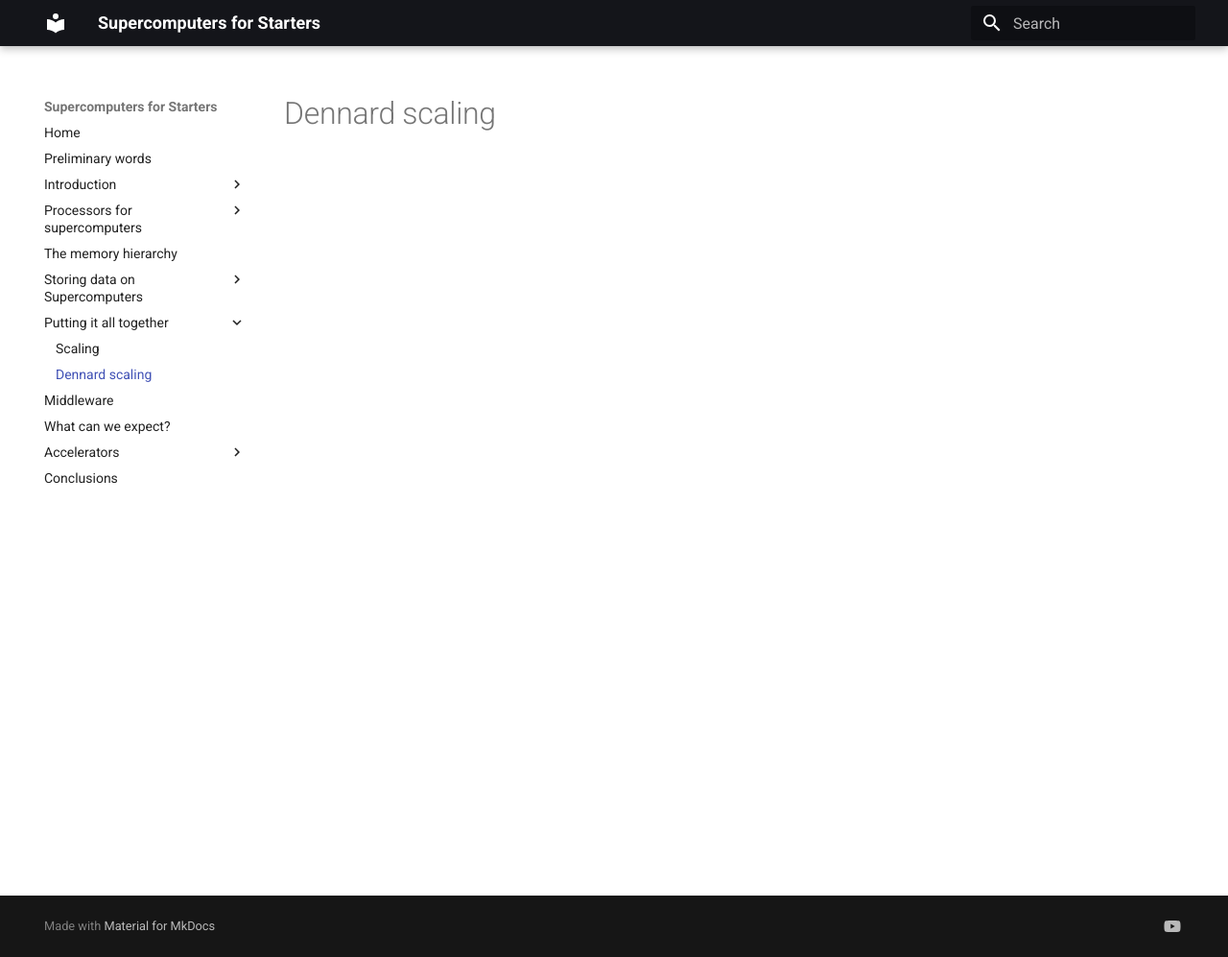
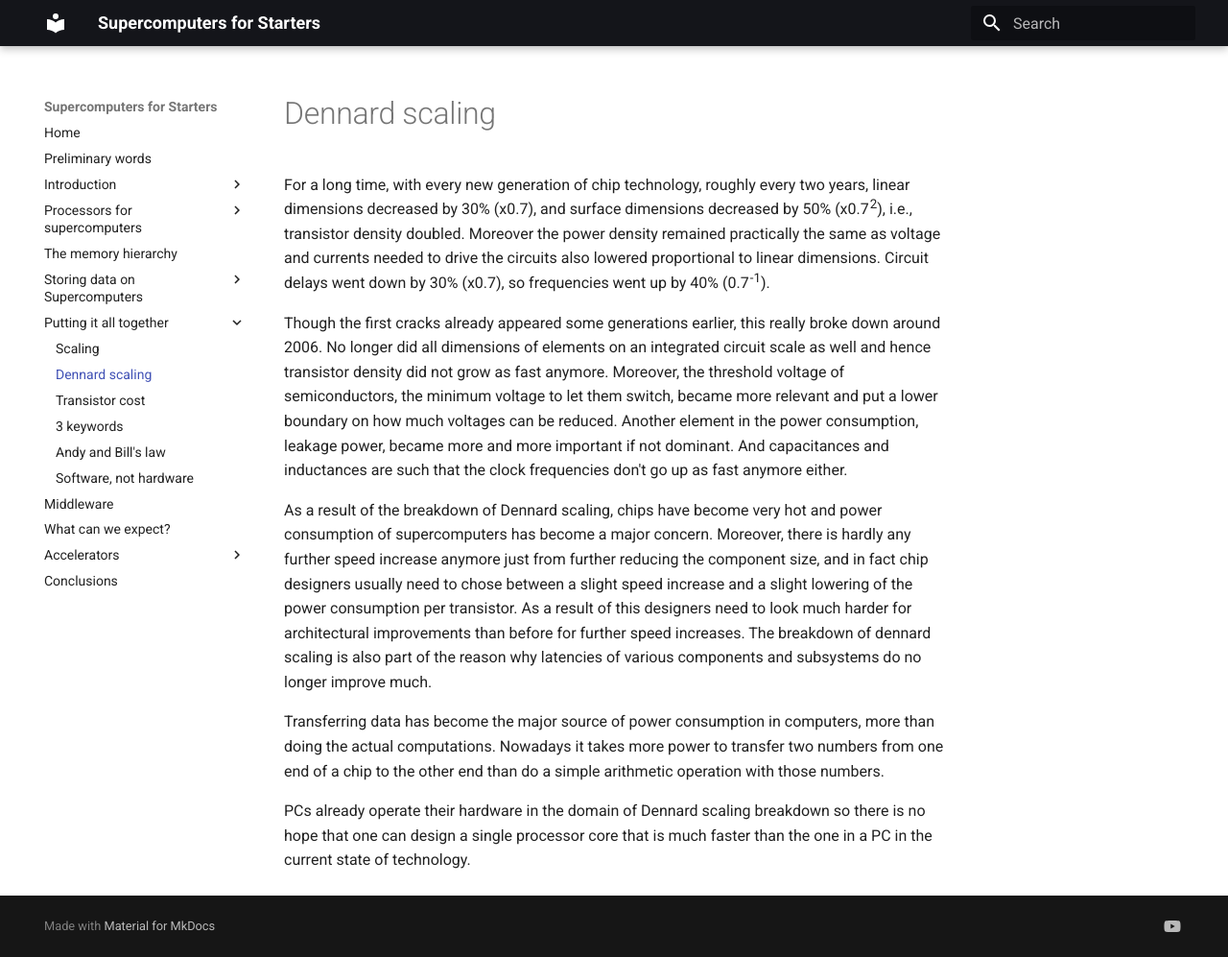
Before and after one commit to klust/SupercomputersForStarters, an MkDocs documentation site: the page built from docs/5_Summary1/05_02_Dennard_scaling.md, in a window 1280 px wide and 997 px high. Shown: the whole window at 96% size. Built offline with MkDocs 1.6.1 and Material for MkDocs 9.7.7, drawn with Linux system fonts in a browser that asks for light colours.

Commit message:
Adding sections about Dennard scaling and transistor cost, and the remainder of the structure of the chapter.

```diff
--- a/docs/5_Summary1/05_02_Dennard_scaling.md
+++ b/docs/5_Summary1/05_02_Dennard_scaling.md
@@ -1 +1,40 @@
 # Dennard scaling
+
+For a long time, with every new generation of chip technology, roughly
+every two years,
+linear dimensions decreased by 30% (x0.7),
+and surface dimensions decreased by 50% (x0.7<sup>2</sup>), i.e.,
+transistor density doubled.
+Moreover the power density remained practically the same as voltage and currents
+needed to drive the circuits also lowered proportional to linear dimensions.
+Circuit delays went down by 30% (x0.7), so frequencies went up by
+40% (0.7<sup>-1</sup>).
+
+Though the first cracks already appeared some generations earlier, this really
+broke down around 2006.
+No longer did all dimensions of elements on an integrated circuit scale as well
+and hence transistor density did not grow as fast anymore.
+Moreover, the threshold voltage of semiconductors, the minimum voltage to let them
+switch, became more relevant and put a lower boundary on how much voltages can be
+reduced. Another element in the power consumption, leakage power, became more and
+more important if not dominant.
+And capacitances and inductances are such that the clock frequencies don't go up
+as fast anymore either.
+
+As a result of the breakdown of Dennard scaling, chips have become very hot and
+power consumption of supercomputers has become a major concern.
+Moreover, there is hardly any further speed increase anymore just from further
+reducing the component size, and in fact chip designers usually need to chose between
+a slight speed increase and a slight lowering of the power consumption per transistor.
+As a result of this designers need to look much harder for architectural improvements than
+before for further speed increases.
+The breakdown of dennard scaling is also part of the reason why latencies of various components
+and subsystems do no longer improve much.
+
+Transferring data has become the major source of power consumption in computers, more than
+doing the actual computations. Nowadays it takes more power to transfer two numbers from
+one end of a chip to the other end than do a simple arithmetic operation with those numbers.
+
+PCs already operate their hardware in the domain of Dennard scaling breakdown so there is no
+hope that one can design a single processor core that is much faster than the one in a PC in
+the current state of technology.
--- a/mkdocs.yml
+++ b/mkdocs.yml
@@ -45,6 +45,10 @@ nav:
     - 5_Summary1/index.md
     - Scaling: 5_Summary1/05_01_Scaling.md
     - Dennard scaling: 5_Summary1/05_02_Dennard_scaling.md
+    - Transistor cost: 5_Summary1/05_03_Cost_transistor.md
+    - 3 keywords: 5_Summary1/05_04_Keywords.md
+    - Andy and Bill's law: 5_Summary1/05_05_Andy_Bill.md
+    - Software, not hardware: 5_Summary1/05_06_Software_not_hardware.md
   - Middleware:
     - 6_Middleware/index.md
   - What can we expect?:
```
Also changed, not shown: docs/5_Summary1/05_03_Cost_transistor.md (added, +37 -0 lines), docs/5_Summary1/05_04_Keywords.md (added, +1 -0 lines), docs/5_Summary1/05_05_Andy_Bill.md (added, +1 -0 lines), docs/5_Summary1/05_06_Software_not_hardware.md (added, +1 -0 lines), docs/5_Summary1/index.md (+4 -0 lines), docs/img/05_03_01_cost_transistor.png (added).
